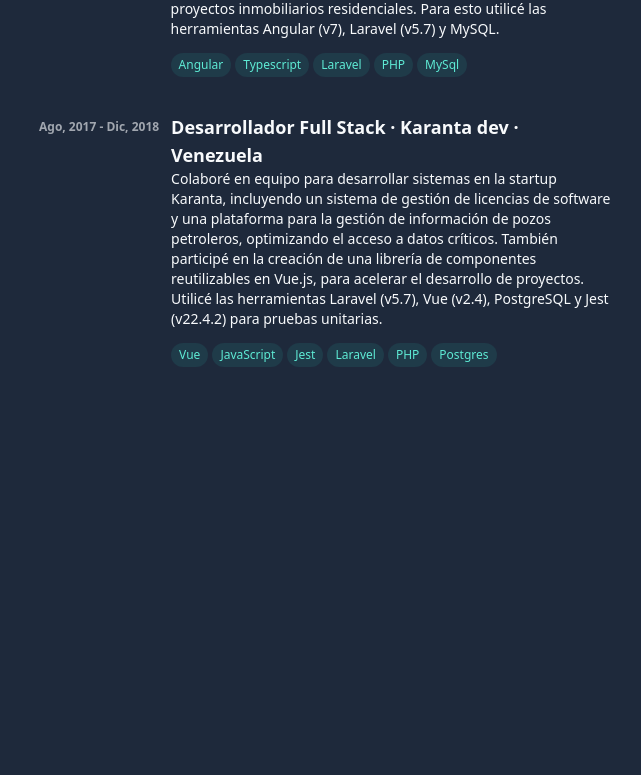
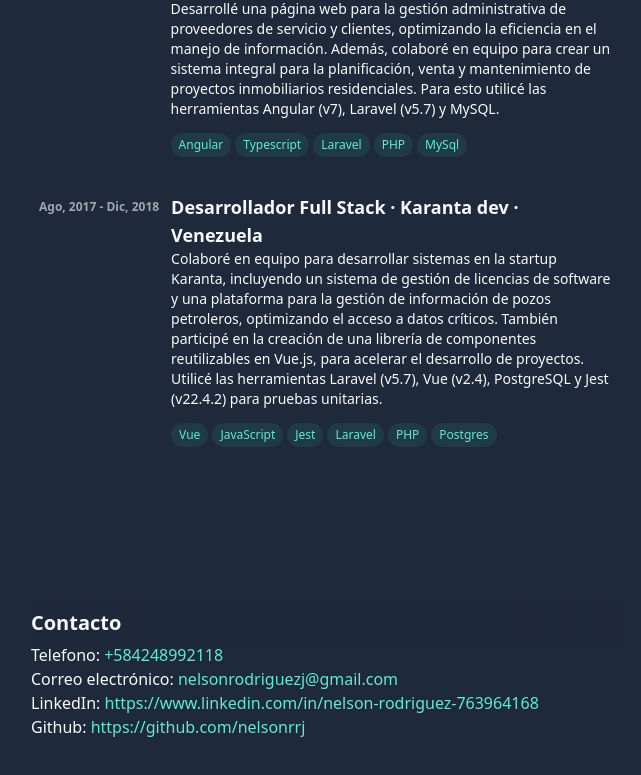
Before and after one commit to nelsonrrj/nelsonrrj.github.io, a Nuxt app: page / in a window 1280 px wide. Shown: the part 1435-2210 px from the top of the page, without its empty margins (609-1250 px from the left). Before the commit the page ends 1878 px from the top, so only its background shows below. Built offline with nearby package versions, Linux system fonts and the light colour scheme.

Commit message:
feat(contact): added Contact section

```diff
--- /dev/null
+++ b/components/Contact.vue
@@ -0,0 +1,41 @@
+<script lang="ts" setup>
+import {
+  FULL_NUMBER,
+  LINK_GITHUB_PROFILE,
+  LINK_LINKEDIN_PROFILE,
+  WORK_EMAIL,
+} from '~/data/social'
+</script>
+
+<template>
+  <section>
+    <ul>
+      <li>
+        <ContactItem
+          title="Telefono"
+          :label="`+${FULL_NUMBER}`"
+        />
+      </li>
+      <li>
+        <ContactItem
+          title="Correo electrónico"
+          :label="WORK_EMAIL"
+        />
+      </li>
+      <li>
+        <ContactItem
+          title="LinkedIn"
+          :label="LINK_LINKEDIN_PROFILE"
+        />
+      </li>
+      <li>
+        <ContactItem
+          title="Github"
+          :label="LINK_GITHUB_PROFILE"
+        />
+      </li>
+    </ul>
+  </section>
+</template>
+
+<style></style>
--- /dev/null
+++ b/components/Contact/Item.vue
@@ -0,0 +1,14 @@
+<script lang="ts" setup>
+defineProps<{ label: string; title: string }>()
+</script>
+
+<template>
+  <div>
+    <span>{{ title }}: </span>
+    <NuxtLink>
+      <span class="cursor-copy text-teal-300">{{ label }}</span>
+    </NuxtLink>
+  </div>
+</template>
+
+<style></style>
--- a/components/Content.vue
+++ b/components/Content.vue
@@ -16,6 +16,12 @@ import navBarItems from '~/data/navBarItems'
     >
       <WorkExperience />
     </ContentSectionElement>
+    <ContentSectionElement
+      :id="navBarItems.CONTACT.id"
+      :title="navBarItems.CONTACT.title"
+    >
+      <Contact />
+    </ContentSectionElement>
   </main>
 </template>
 
--- a/components/Content/SectionElement.vue
+++ b/components/Content/SectionElement.vue
@@ -17,7 +17,7 @@ defineProps({
     class="pb-10 lg:pt-20"
   >
     <ContentSectionHeader
-      class="block lg:hidden"
+      class="block"
       :title="title"
     />
     <slot />
--- a/components/Header/Navigation.vue
+++ b/components/Header/Navigation.vue
@@ -73,6 +73,9 @@ onUnmounted(() => {
       <li>
         <NavBarItem :item="navBarItems.EXPERIENCE" />
       </li>
+      <li>
+        <NavBarItem :item="navBarItems.CONTACT" />
+      </li>
     </ul>
   </nav>
 </template>
--- a/data/social.ts
+++ b/data/social.ts
@@ -1,6 +1,10 @@
+export const FULL_NUMBER = '584248992118'
+
 export const LINK_GITHUB_PROFILE = 'https://github.com/nelsonrrj'
+
 export const LINK_LINKEDIN_PROFILE =
   'https://www.linkedin.com/in/nelson-rodriguez-763964168'
-export const WORK_EMAIL = 'nelsonrodriguezj@gmail.coms'
-export const LINK_WHATSAPP =
-  'https://wa.me/584248992118?text=Hola%20Nelson%20Rodriguez'
+
+export const LINK_WHATSAPP = `https://wa.me/${FULL_NUMBER}?text=Hola%20Nelson%20Rodriguez`
+
+export const WORK_EMAIL = 'nelsonrodriguezj@gmail.com'
```
Also changed, not shown: eslint.config.mjs (+8 -0 lines).
